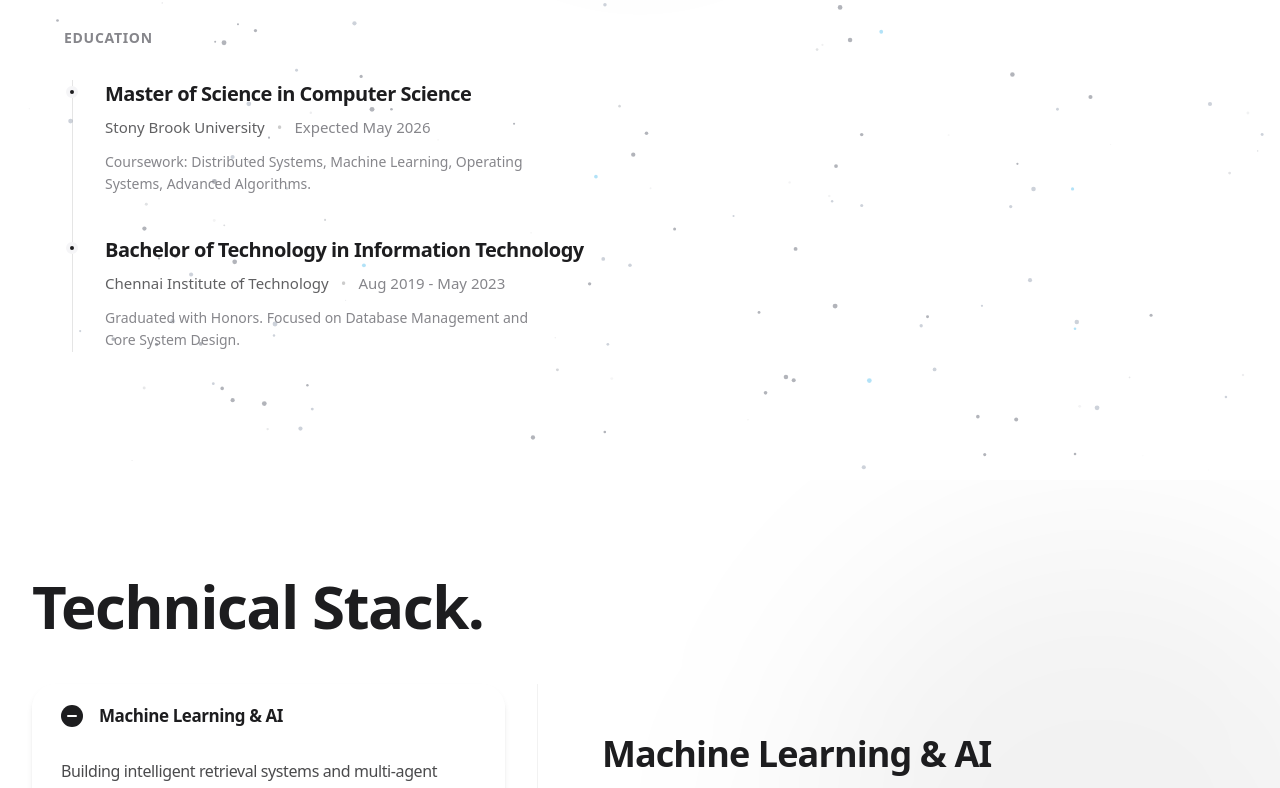
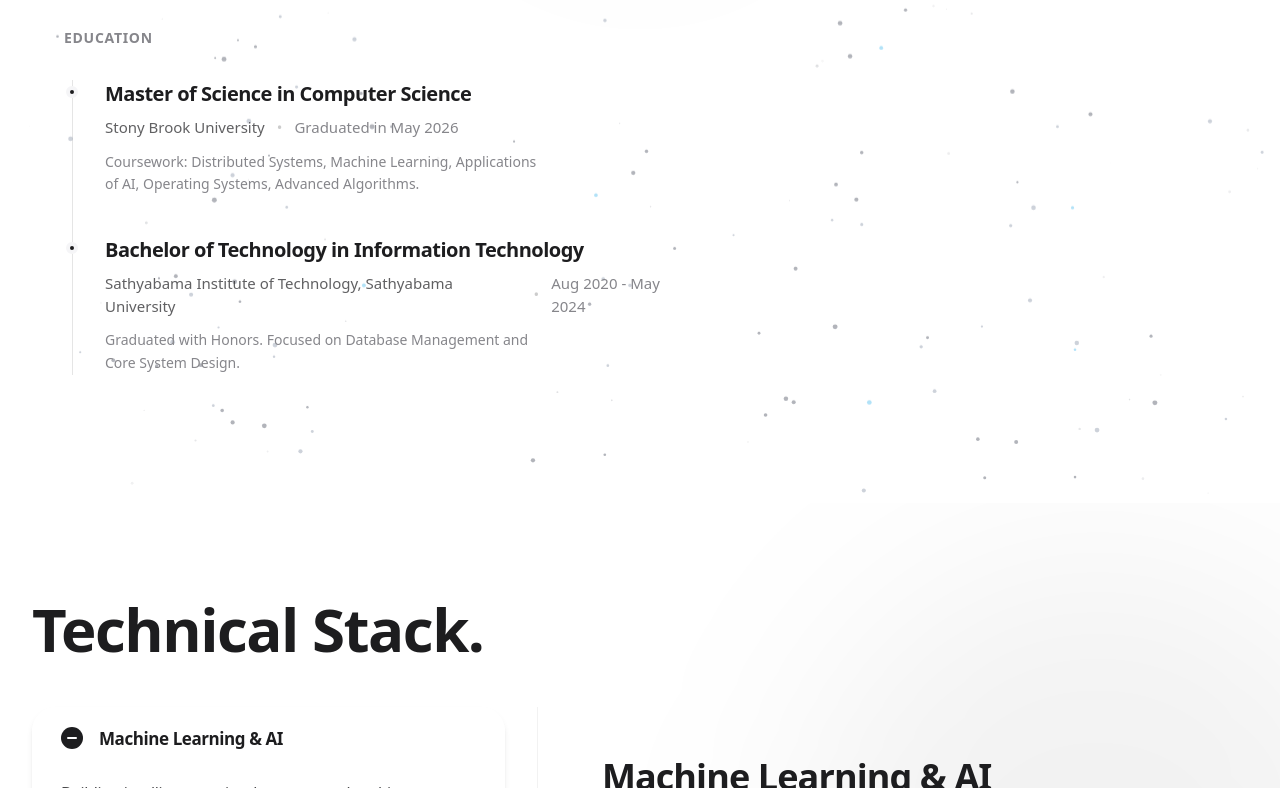
Before and after one commit to saikiranreddy2710/saikiranreddy2710.github.io, a Next.js app: page / in a window 1280 px wide. Shown: the part 1752-2540 px from the top of the page. Built offline with nearby package versions, Linux system fonts and the light colour scheme.

Commit message:
Modify education details in about.tsx
Updated educational qualifications with new degrees and details.

```diff
--- a/src/components/sections/about.tsx
+++ b/src/components/sections/about.tsx
@@ -25,14 +25,14 @@
     degree: "Master of Science in Computer Science",
     institution: "Stony Brook University",
     location: "Stony Brook, NY",
-    date: "Expected May 2026",
-    details: "Coursework: Distributed Systems, Machine Learning, Operating Systems, Advanced Algorithms."
+    date: "Graduated in May 2026",
+    details: "Coursework: Distributed Systems, Machine Learning, Applications of AI, Operating Systems, Advanced Algorithms."
   },
   {
     degree: "Bachelor of Technology in Information Technology",
-    institution: "Chennai Institute of Technology",
+    institution: "Sathyabama Institute of Technology, Sathyabama University",
     location: "Chennai, India",
-    date: "Aug 2019 - May 2023",
+    date: "Aug 2020 - May 2024",
     details: "Graduated with Honors. Focused on Database Management and Core System Design."
   }
 ]
```
